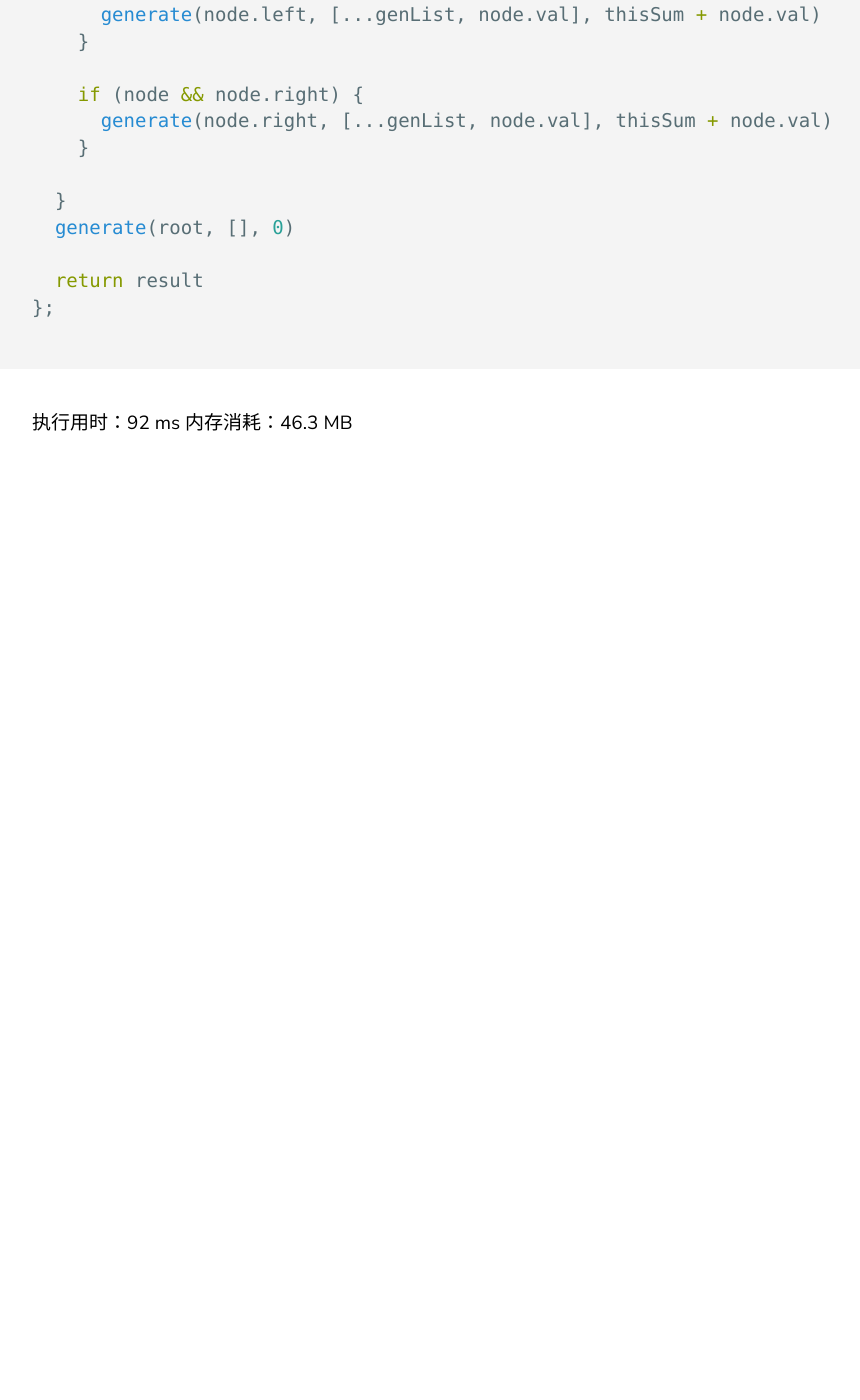
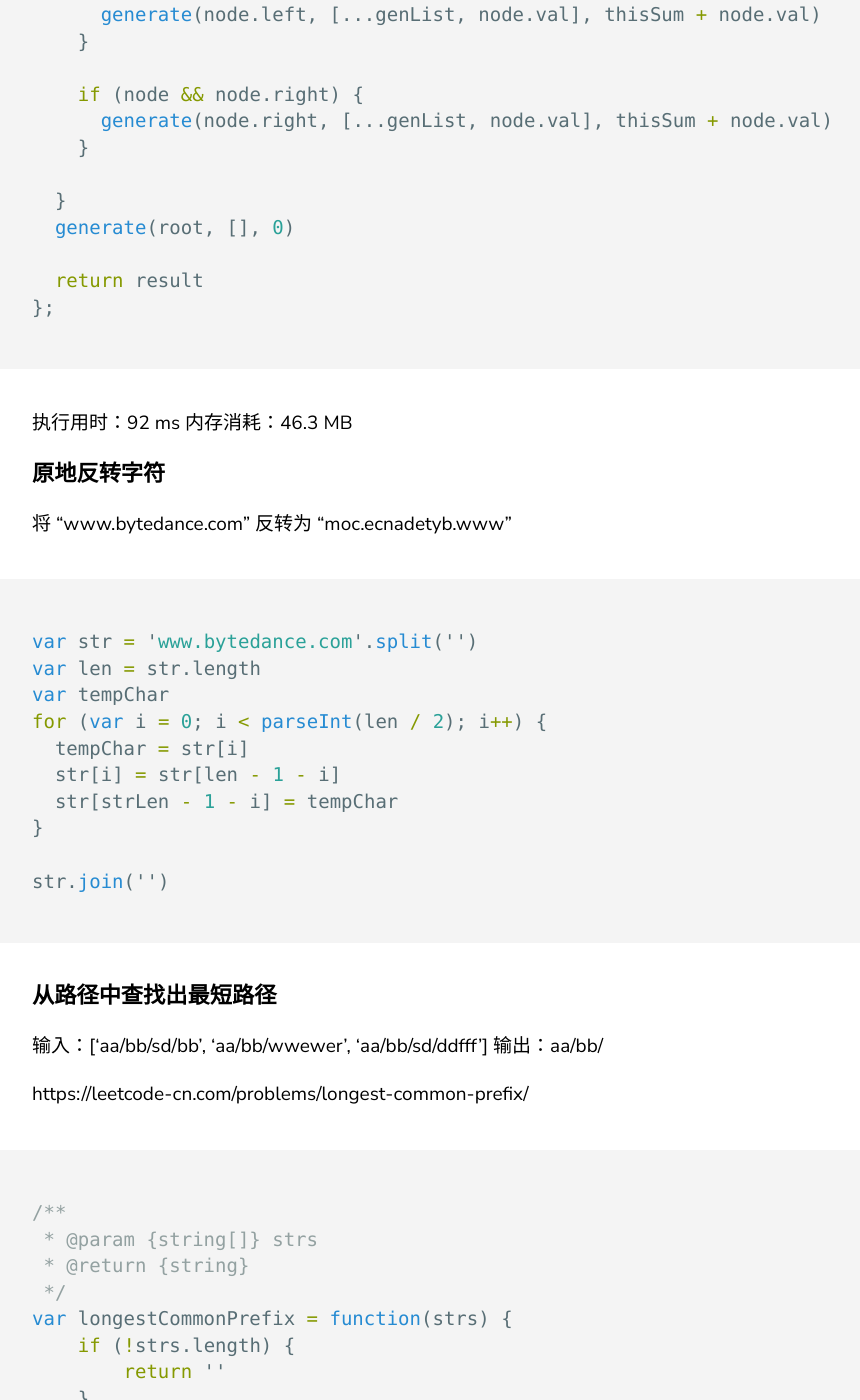
Before and after one commit to bilibiliou/bilibiliou.github.io, a Jekyll site: the page built from _posts/Algorithm/2019-11-19-leetcode-rush.markdown, in a window 1280 px wide and 1400 px high, scrolled down 13548 px. Shown: the whole window, without its empty margins (68-928 px from the left). Built offline with Jekyll 4.4.1, drawn with Linux system fonts in a browser that asks for light colours; before the commit the page ends 14006 px from its top, so only the background shows below that; some of the changed text lies outside the part shown.

Commit message:
[new version]

````diff
--- a/_posts/Algorithm/2019-11-19-leetcode-rush.markdown
+++ b/_posts/Algorithm/2019-11-19-leetcode-rush.markdown
@@ -493,3 +493,64 @@ var pathSum = function(root, sum) {
 ```
 执行用时：92 ms
 内存消耗：46.3 MB
+
+### 原地反转字符
+
+将 "www.bytedance.com" 反转为 "moc.ecnadetyb.www"
+
+```js
+var str = 'www.bytedance.com'.split('')
+var len = str.length
+var tempChar
+for (var i = 0; i < parseInt(len / 2); i++) {
+  tempChar = str[i]
+  str[i] = str[len - 1 - i]
+  str[strLen - 1 - i] = tempChar
+}
+
+str.join('')
+```
+
+### 从路径中查找出最短路径
+
+输入：['aa/bb/sd/bb', 'aa/bb/wwewer', 'aa/bb/sd/ddfff']
+输出：aa/bb/
+
+https://leetcode-cn.com/problems/longest-common-prefix/
+
+```js
+/**
+ * @param {string[]} strs
+ * @return {string}
+ */
+var longestCommonPrefix = function(strs) {
+    if (!strs.length) {
+        return ''
+    }
+    var str = ''
+    var p = 0
+    var temp = ''
+    var getPrefix = function (arr) {
+        while (true) {
+            if (!arr[0]) { return '' }
+            if (arr.length < 2) { return arr[0] }
+            temp = arr[0][p]
+            for (var i = 1; i < arr.length; i++) {
+                var arrStr = arr[i]
+                var pstr = arrStr[p]
+                if (!temp || !pstr || pstr !== temp) {
+                    return str
+                }
+            }
+            str += temp
+            temp = ''
+            p++
+        }
+        return str
+    }
+    return getPrefix(strs)
+};
+```
+
+执行用时：72 ms
+内存消耗：35.2 MB
````
